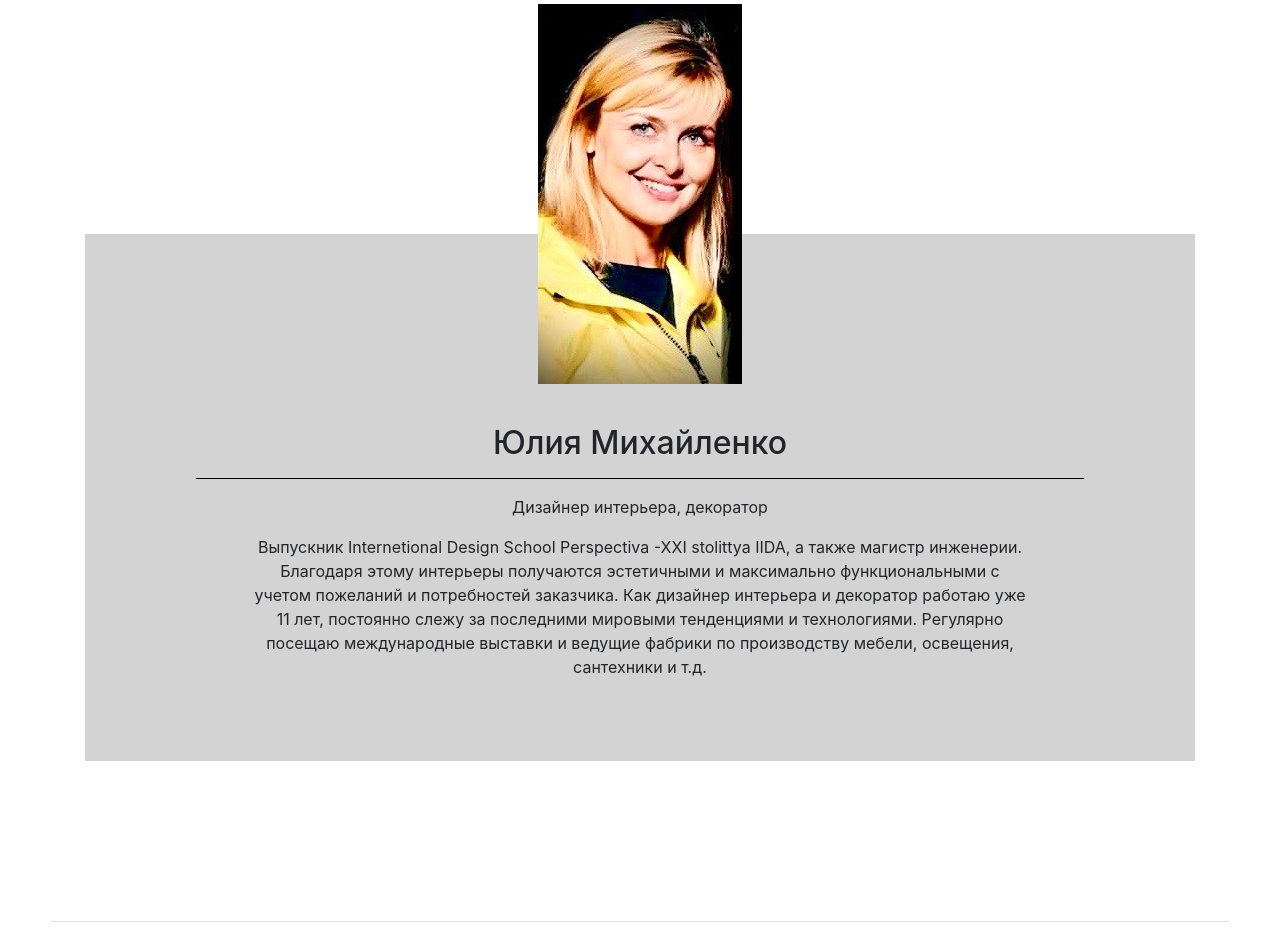
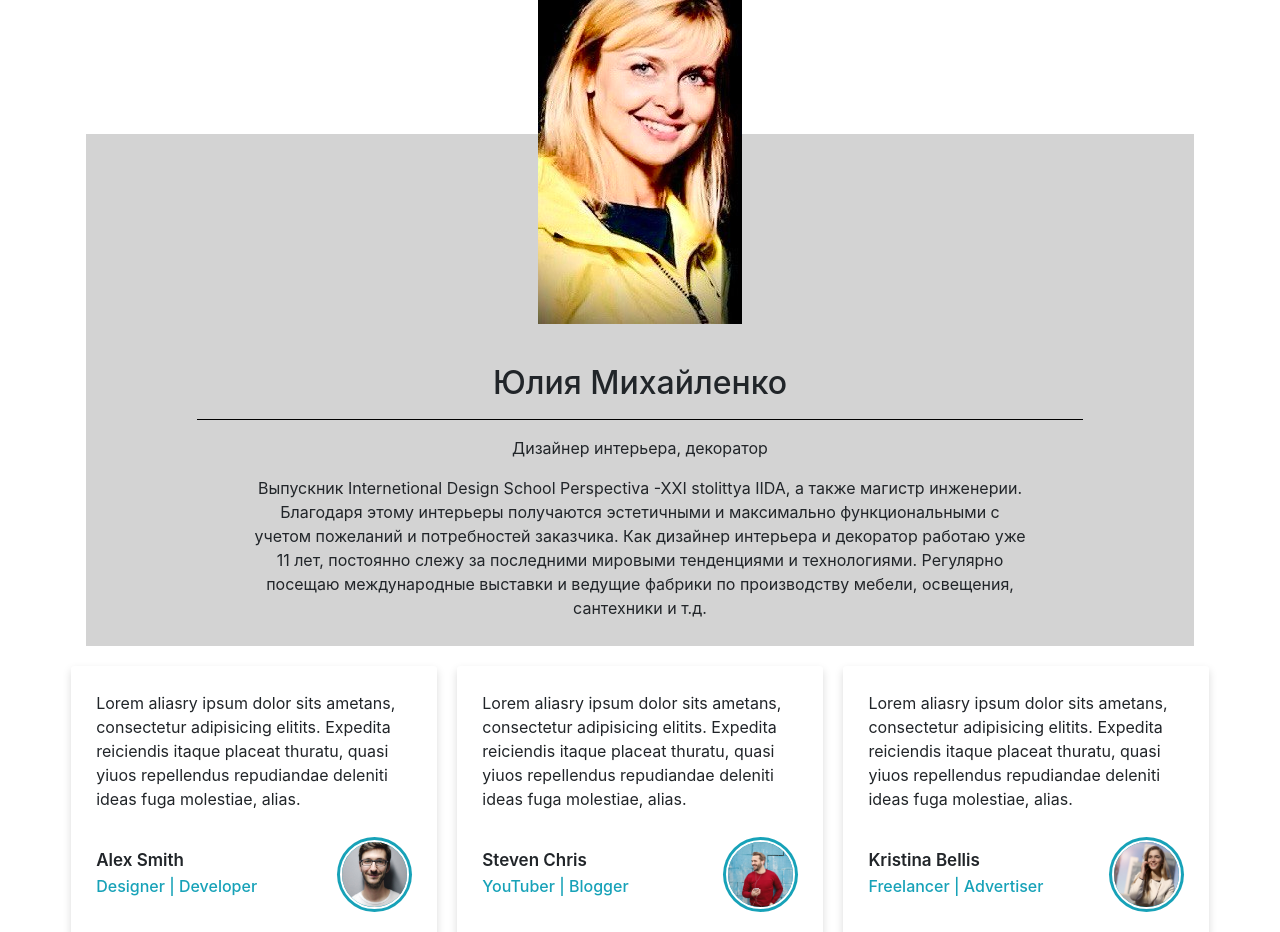
Before and after one commit to Imotytskiy/JDP, a plain HTML site: page html/about.html in a window 1280 px wide. Shown: the part 594-1526 px from the top of the page. Drawn offline with nearby package versions, Linux system fonts and the light colour scheme.

Commit message:
add carousel

```diff
--- /dev/null
+++ b/css/stylecarusel.css
@@ -0,0 +1,82 @@
+@import url('https://fonts.googleapis.com/css2?family=Poppins:wght@200;300;400;500;600;700&display=swap');
+
+section{
+  display: grid;
+  height: 100%;
+  place-items: center;
+  margin-top: 20px;
+}
+::selection{
+  background: rgba(23,162,184,0.3);
+}
+.wrapper{
+  max-width: 1200px;
+  margin: auto;
+  padding: 0 20px;
+  display: flex;
+  flex-wrap: wrap;
+  align-items: center;
+  justify-content: space-between;
+}
+.wrapper .box{
+  background: #fff;
+  width: calc(33% - 10px);
+  padding: 25px;
+  border-radius: 3px;
+  box-shadow: 0px 4px 8px rgba(0,0,0,0.15);
+}
+.wrapper .box i.quote{
+  font-size: 20px;
+  color: #17a2b8;
+}
+.wrapper .box .content{
+  display: flex;
+  flex-wrap: wrap;
+  align-items: center;
+  justify-content: space-between;
+  padding-top: 10px;
+}
+.box .info .name{
+  font-weight: 600;
+  font-size: 17px;
+}
+.box .info .job{
+  font-size: 16px;
+  font-weight: 500;
+  color: #17a2b8;
+}
+.box .info .stars{
+  margin-top: 2px;
+}
+.box .info .stars i{
+  color: #17a2b8;
+}
+.box .content .image{
+  height: 75px;
+  width: 75px;
+  padding: 3px;
+  background: #17a2b8;
+  border-radius: 50%;
+}
+.content .image img{
+  height: 100%;
+  width: 100%;
+  object-fit: cover;
+  border-radius: 50%;
+  border: 2px solid #fff;
+}
+.box:hover .content .image img{
+  border-color: #fff;
+}
+
+@media (max-width: 1045px) {
+  .wrapper .box{
+    width: calc(50% - 10px);
+    margin: 10px 0;
+  }
+}
+@media (max-width: 702px) {
+  .wrapper .box{
+    width: 100%;
+  }
+}
--- a/html/about.html
+++ b/html/about.html
@@ -17,6 +17,7 @@
       href="https://cdn.jsdelivr.net/npm/bootstrap-icons@1.11.3/font/bootstrap-icons.min.css"
     />
     <link rel="stylesheet" href="../css/styles.css" />
+    <link rel="stylesheet" href="../css/stylecarusel.css">
     <link
       rel="stylesheet"
       href="https://cdn.jsdelivr.net/npm/bootstrap-icons/font/bootstrap-icons.css"
@@ -117,21 +118,19 @@
         <div class="about">
           <div class="about-content">
             <div class="about-info">
-              <p class="first-text" style="text-align: center; margin-bottom: 9%;">
+              <p class="first-text" style="text-align: center; margin-bottom: 20px;">
                 Готовому дизайн- проекту предшествует тщательный анализ ожиданий и потребностей инвестора. Это один из ключевых этапов в процессе проектирования, т.к. именно заказчик будет проводить время в созданном интерьере. Тренды переменчивы, а уют, функциональность и комфорт вечны.
               </p>
               </div>
             </div>
-
-
-            <div style="position: relative; height: 50vh; display: flex; justify-content: center; align-items: center;">
+            <div style="position: relative; height: 50vh; display: flex; justify-content: center; align-items: center; background: linear-gradient(to bottom, white 50%, lightgrey 50%); ">
               <img src="../images/photo_2024-06-30_20-06-58.jpg" alt="" style="max-width: 100%; height: auto; z-index: 1;">
           </div>
-          <div class="page-title" style="background-color: lightgrey; position: relative; top: -160px; padding: 10px 0; ">
-              <h2 style="text-align: center; padding-top: 180px;">Юлия Михайленко</h2>
+          <div class="page-title" style="background-color: lightgrey; position: relative; padding: 10px 0; ">
+              <h2 style="text-align: center; margin-top: 20px;">Юлия Михайленко</h2>
               <p style="text-align: center; font-size: 80; font-weight: bolder;"><hr style="border-top: 1px solid black; width: 80%;"></p>
               <p style="text-align: center;">Дизайнер интерьера, декоратор</p>
-              <p style="text-align: center; margin-left: 15%; margin-right: 15%; padding-bottom: 5%;">
+              <p style="text-align: center; margin-left: 15%; margin-right: 15%;">
                   Выпускник Internetional Design School Perspectiva -XXI stolittya IIDA, а также магистр инженерии.
                   Благодаря этому интерьеры получаются эстетичными и максимально функциональными с учетом пожеланий и потребностей заказчика.
                   Как дизайнер интерьера и декоратор работаю уже 11 лет, постоянно слежу за последними мировыми тенденциями и технологиями. Регулярно посещаю международные выставки и ведущие фабрики по производству мебели, освещения, сантехники и т.д.
@@ -141,8 +140,74 @@
       </div>
   </div>
 
+  <section>
+    <div class="wrapper">
+      <div class="box">
+        <i class="fas fa-quote-left quote"></i>
+        <p>Lorem aliasry ipsum dolor sits ametans, consectetur adipisicing elitits. Expedita reiciendis itaque placeat thuratu, quasi yiuos repellendus repudiandae deleniti ideas fuga molestiae, alias.</p>
+        <div class="content">
+          <div class="info">
+            <div class="name">Alex Smith</div>
+            <div class="job">Designer | Developer</div>
+            <div class="stars">
+              <i class="fas fa-star"></i>
+              <i class="fas fa-star"></i>
+              <i class="far fa-star"></i>
+              <i class="far fa-star"></i>
+              <i class="far fa-star"></i>
+            </div>
+          </div>
+          <div class="image">
+            <img src="../images/carousel/profile-1.jpeg" alt="">
+          </div>
+        </div>
+      </div>
+      <div class="box">
+        <i class="fas fa-quote-left quote"></i>
+        <p>Lorem aliasry ipsum dolor sits ametans, consectetur adipisicing elitits. Expedita reiciendis itaque placeat thuratu, quasi yiuos repellendus repudiandae deleniti ideas fuga molestiae, alias.</p>
+        <div class="content">
+          <div class="info">
+            <div class="name">Steven Chris</div>
+            <div class="job">YouTuber | Blogger</div>
+            <div class="stars">
+              <i class="fas fa-star"></i>
+              <i class="fas fa-star"></i>
+              <i class="fas fa-star"></i>
+              <i class="far fa-star"></i>
+              <i class="far fa-star"></i>
+            </div>
+          </div>
+          <div class="image">
+            <img src="../images/carousel/profile-2.jpeg" alt="">
+          </div>
+        </div>
+      </div>
+      <div class="box">
+        <i class="fas fa-quote-left  quote"></i>
+        <p>Lorem aliasry ipsum dolor sits ametans, consectetur adipisicing elitits. Expedita reiciendis itaque placeat thuratu, quasi yiuos repellendus repudiandae deleniti ideas fuga molestiae, alias.</p>
+        <div class="content">
+          <div class="info">
+            <div class="name">Kristina Bellis</div>
+            <div class="job">Freelancer | Advertiser</div>
+            <div class="stars">
+              <i class="fas fa-star"></i>
+              <i class="fas fa-star"></i>
+              <i class="fas fa-star"></i>
+              <i class="fas fa-star"></i>
+              <i class="far fa-star"></i>
+            </div>
+          </div>
+          <div class="image">
+            <img src="../images/carousel/profile-3.jpeg" alt="">
+          </div>
+        </div>
+      </div>
+    </div>
+
+  </section>
+
   <footer
-  class="d-flex flex-wrap justify-content-between align-items-center py-3 border-top"
+  class="d-flex flex-wrap justify-content-between align-items-center py-3 my-4 border-top""
 >
   <div class="mobilecopyright">
       <span class="text-muted copyfontsize" style="color: black;">© 2024 Yuliia Mykhailenko</span>
```
Also changed, not shown: images/carousel/profile-1.jpeg (added), images/carousel/profile-2.jpeg (added), images/carousel/profile-3.jpeg (added).
